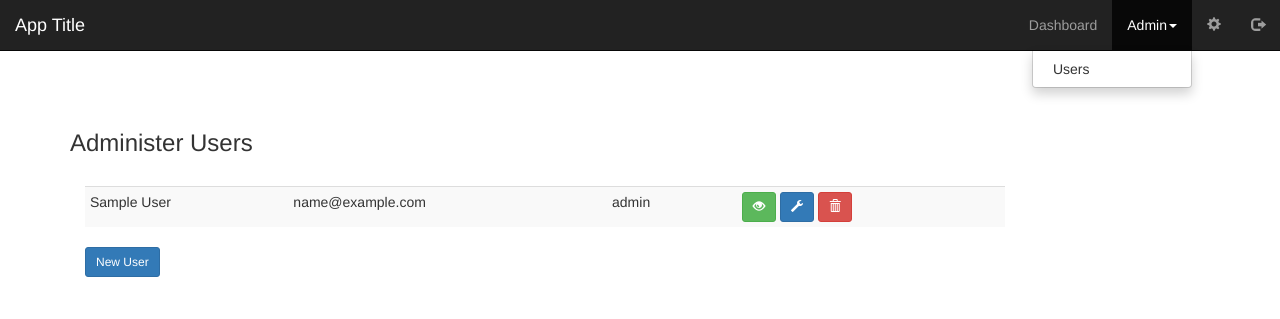
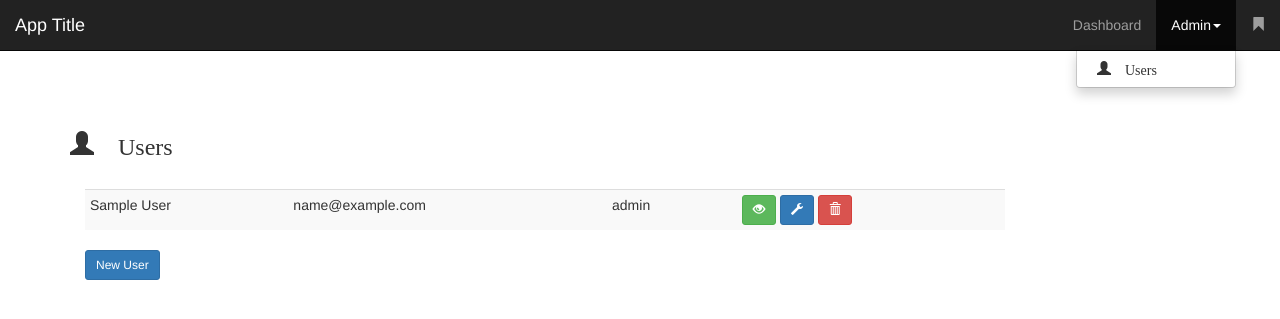
Before and after one commit to wsimmerson/FlaskStrap, a Flask app: page /user/list in a window 1280 px wide, after a click on "Admin". Shown: the top 319 px of the page. Run offline with Flask 2, Linux system fonts and the light colour scheme; the visitor is signed in with stand-in values (Sample User, id 1); data comes from the database, SQL or seed files in the repository; some libraries are stand-ins or nearby versions.

Commit message:
changes to menus and bug fixs for users

```diff
--- a/project/templates/helpers/admin-menu.html
+++ b/project/templates/helpers/admin-menu.html
@@ -1,6 +1,9 @@
 <li class="dropdown">
     <a href="#" data-toggle="dropdown" class="dropdown-toggle">Admin<b class="caret"></b></a>
     <ul class="dropdown-menu">
-        <li><a href="{{ url_for('users.list') }}">Users</a></li>
+        <li><a href="{{ url_for('users.list') }}">
+            <span class='glyphicon glyphicon-user' title='Profile'> Users</span>
+            </a>
+        </li>
     </ul>
 </li>
--- /dev/null
+++ b/project/templates/helpers/user-menu.html
@@ -0,0 +1,17 @@
+<li class="dropdown">
+    <a href="#" data-toggle="dropdown" class="dropdown-toggle">
+        <span class='glyphicon glyphicon-bookmark'></span>
+    </a>
+    <ul class="dropdown-menu">
+        <li>
+            <a href="{{ url_for('users.profile', userid=session['user_id']) }}">
+            <span class='glyphicon glyphicon-briefcase' title='Profile'> Profile</span>
+            </a>
+        </li>
+        <li>
+            <a href="{{ url_for('users.logout') }}">
+                <span class='glyphicon glyphicon-log-out' title='Log Out'> Logout</span>
+            </a>
+        </li>
+    </ul>
+</li>
--- a/project/templates/layout.html
+++ b/project/templates/layout.html
@@ -23,19 +23,13 @@
                                 </li>
 
                                 {% if 'user_id' in session %}
+
                                     {% if session['user_role'] == 'admin' %}
                                         {% include "helpers/admin-menu.html" %}
                                     {% endif %}
-                                    <li>
-                                        <a href="{{ url_for('users.profile', userid=session['user_id']) }}">
-                                        <span class='glyphicon glyphicon-cog' title='Profile'></span>
-                                        </a>
-                                    </li>
-                                    <li>
-                                        <a href="{{ url_for('users.logout') }}">
-                                            <span class='glyphicon glyphicon-log-out' title='Log Out'></span>
-                                        </a>
-                                    </li>
+
+                                    {% include "helpers/user-menu.html" %}
+
                                 {% else %}
                                 <li>
                                     <a href="{{ url_for('users.login') }}">
--- a/project/users/controllers.py
+++ b/project/users/controllers.py
@@ -70,6 +70,10 @@ def create():
 @login_required
 def profile(userid):
     user = User.query.get(userid)
+
+    if user is None:
+        return render_template('404.html')
+
     email_hash = md5(user.email.encode('utf-8')).hexdigest()
     if session['user_id'] == userid:
         form = UpdatePasswordForm(request.form)
@@ -98,6 +102,10 @@ def profile(userid):
 @admin_only
 def edit(userid):
     user = User.query.get(userid)
+
+    if user is None:
+        return render_template('404.html')
+
     form = UpdateForm(request.form, user)
     if request.method == 'POST' and form.validate():
         user.name = form.name.data
@@ -129,3 +137,18 @@ def edit(userid):
 def list():
     users = User.query.order_by(User.role).all()
     return render_template("list.html", users=users)
+
+
+@user_bp.route('/delete/<int:userid>')
+@login_required
+@admin_only
+def delete(userid):
+    user = User.query.get(userid)
+
+    if user is None:
+        return render_template('404.html')
+
+    db.session.delete(user)
+    db.session.commit()
+    flash(user.email + ' has been deleted.', 'success')
+    return redirect(url_for('users.list'))
--- a/project/users/templates/list.html
+++ b/project/users/templates/list.html
@@ -2,7 +2,7 @@
 
 {% block content %}
 
-<h3>Administer Users</h3>
+<h3><span class='glyphicon glyphicon-user'> Users</span></h3>
 <br>
 <div class='col-md-10'>
 	<table class='table table-condensed table-striped'>
@@ -22,7 +22,7 @@
 		        	<button type="button" class="btn btn-default btn-sm btn-primary" title="Edit User">
 					  <span class="glyphicon glyphicon-wrench"></span> </button>
 				</a>
-	        	<a href="#">
+	        	<a href="{{ url_for('users.delete', userid=user.id) }}">
 		        	<button type="button" class="btn btn-default btn-sm btn-danger" title="Delete User">
 					  <span class="glyphicon glyphicon-trash"></span> </button>
 				</a>
```
Also changed, not shown: project/__init__.py (+6 -2 lines).
